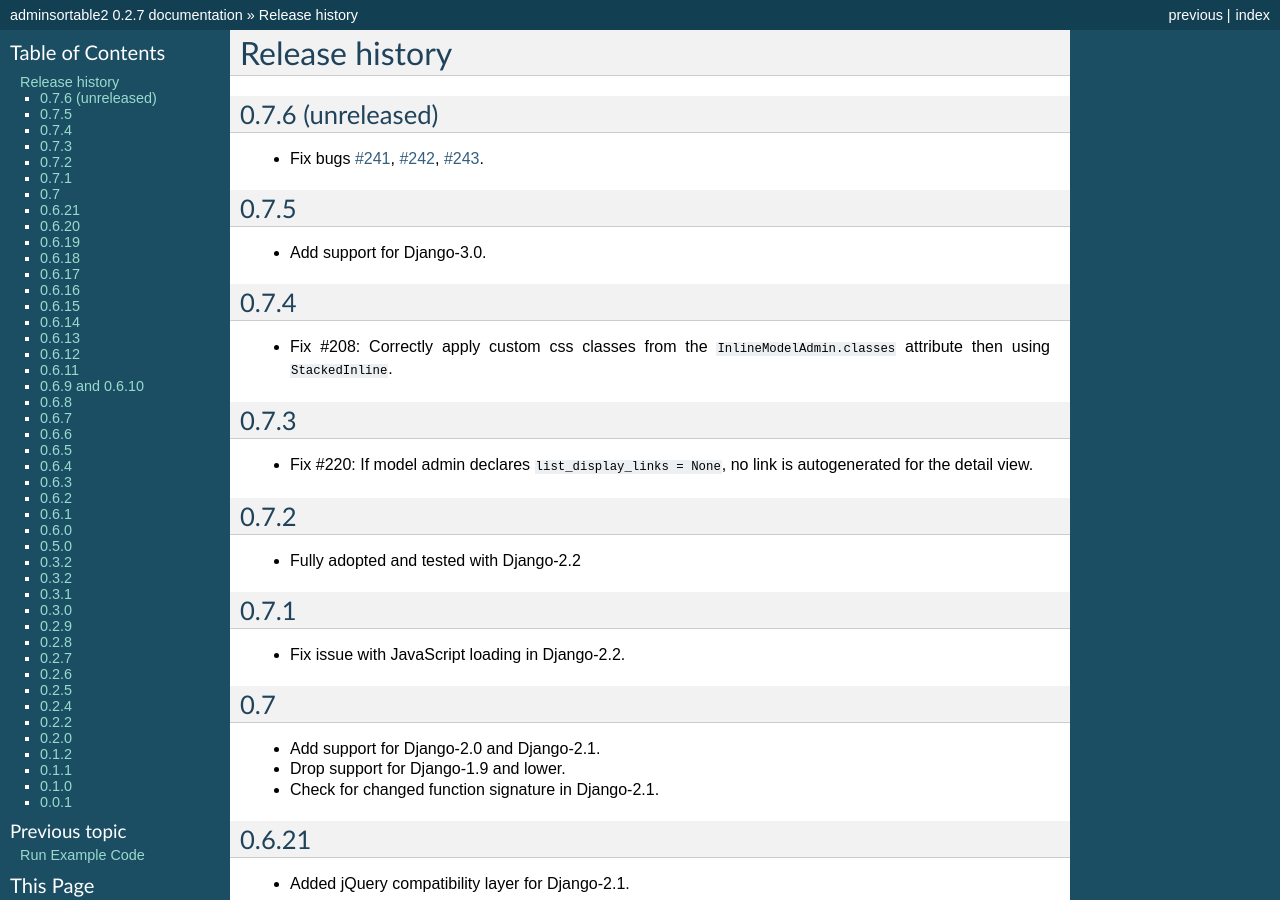
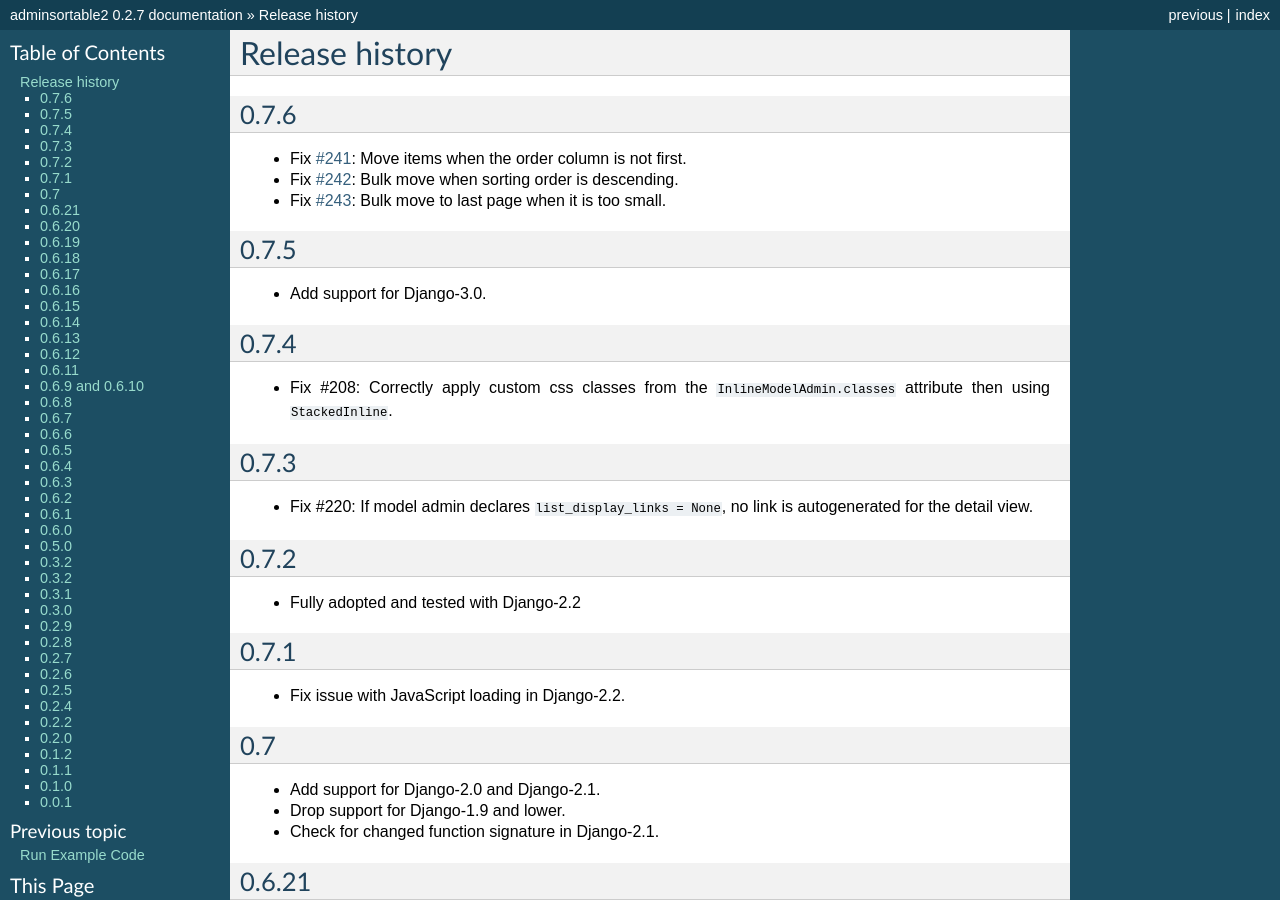
Before and after one commit to jrief/django-admin-sortable2, a Sphinx documentation site: the page built from docs/source/changelog.rst, in a window 1280 px wide and 900 px high. Built offline with Sphinx 7.4.7, drawn with Linux system fonts in a browser that asks for light colours.

Commit message:
Add bug description to changelog

```diff
--- a/docs/source/changelog.rst
+++ b/docs/source/changelog.rst
@@ -4,9 +4,11 @@
 Release history
 ===============
 
-0.7.6 (unreleased)
-------------------
-* Fix bugs `#241`_, `#242`_, `#243`_.
+0.7.6
+-----
+* Fix `#241`_: Move items when the order column is not first.
+* Fix `#242`_: Bulk move when sorting order is descending.
+* Fix `#243`_: Bulk move to last page when it is too small.
 
 .. _#241: https://github.com/jrief/django-admin-sortable2/issues/241
 .. _#242: https://github.com/jrief/django-admin-sortable2/issues/242
```
